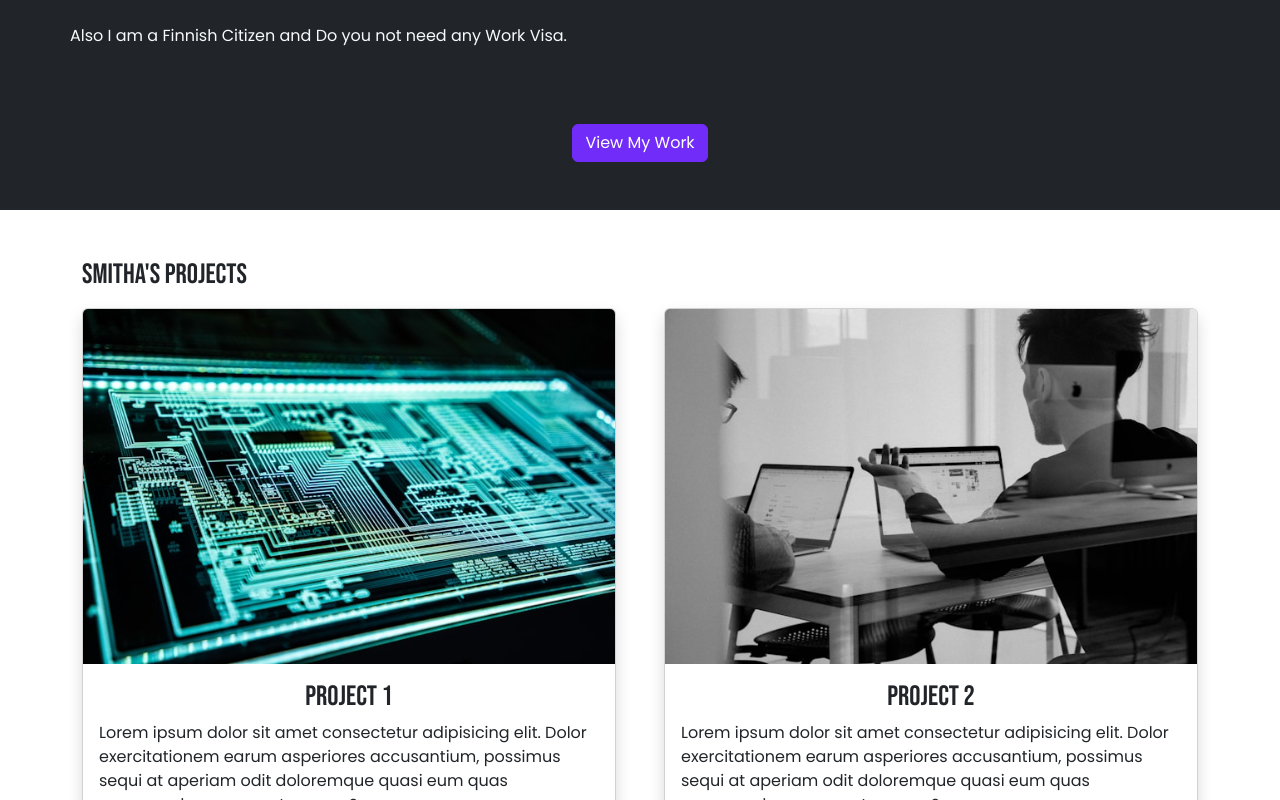
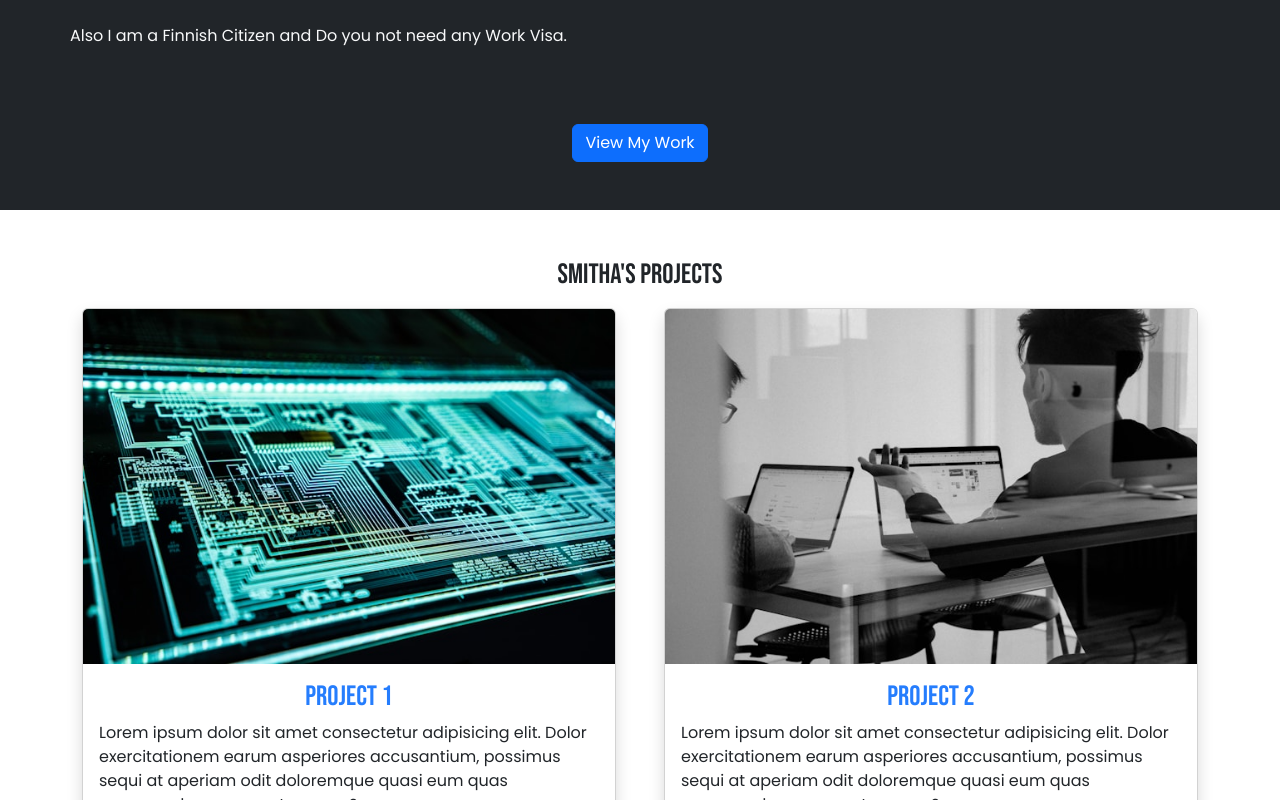
Before and after one commit to smitha-2020/reactAuthRtkQuery, a React (Vite) app: page / in a window 1280 px wide. Shown: the part 1020-1820 px from the top of the page. Built offline with nearby package versions, Linux system fonts and the light colour scheme.

Commit message:
few small changes

```diff
--- a/src/components/MyProjects.tsx
+++ b/src/components/MyProjects.tsx
@@ -7,7 +7,7 @@ const MyProjects = () => {
   return (
     <div>
       <div className="container card-main">
-        <h3 className="mb-3 card-title">
+        <h3 className="mb-3 proj-card-title">
           {appContext.toUpperCase()}'s Projects
         </h3>
         <div className="row g-5">
--- a/src/components/ProjectCard.tsx
+++ b/src/components/ProjectCard.tsx
@@ -9,7 +9,7 @@ const ProjectCard = ({ proj }: { proj: ProjectItemProps }) => {
         <Card.Img variant="top" src={proj.projectImg} />
         <Card.Body>
           <div className="proj-card-title">
-            <Card.Title className="proj-title text-capitalize fs-3">
+            <Card.Title className="proj-title  text-capitalize fs-3 text-custom-color">
               {proj.projectTitle}
             </Card.Title>
           </div>
--- a/src/scss/custom.scss
+++ b/src/scss/custom.scss
@@ -3,23 +3,18 @@
 @import "bootstrap/scss/functions";
 @import "bootstrap/scss/variables";
 
+@function tint-color($color, $weight) {
+  @return mix(white, $color, $weight);
+}
+
 //custom color for existing theme
 $primary: #712cf9;
-$secondary: gray;
+$secondary: white;
 $thumbnail-border-color: pink;
 
 //custom variable
 $custom-colors: (
-  "custom-color": #0d6efd,
-);
-
-//Merging custom colors
-$theme-colors: map-merge(
-  $theme-colors,
-  (
-    "primary": $primary,
-    "secondary": $secondary,
-  )
+  "custom-color": tint-color(#0d6efd, 10%),
 );
 
 //Merging existing to custom color
```
